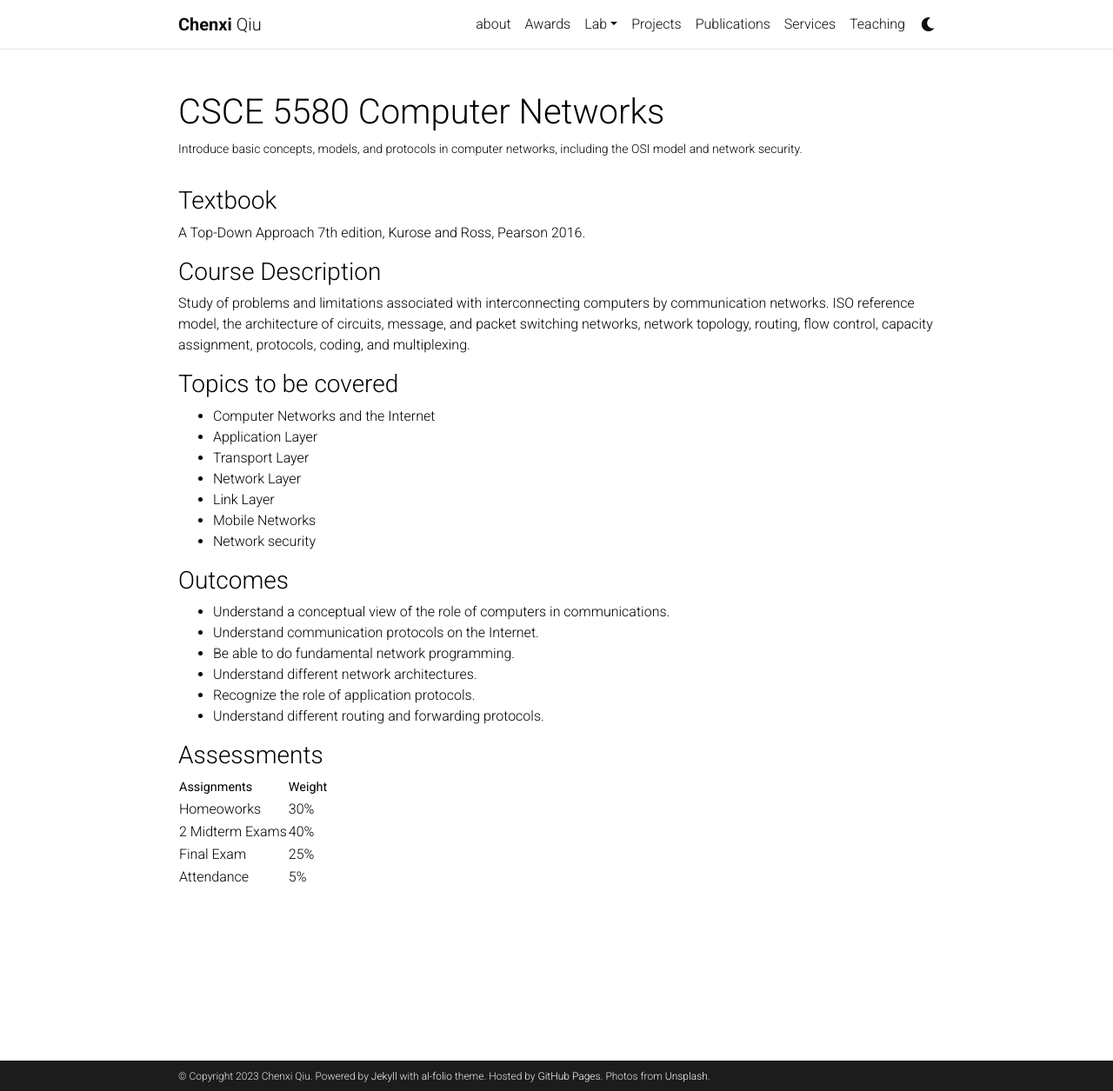
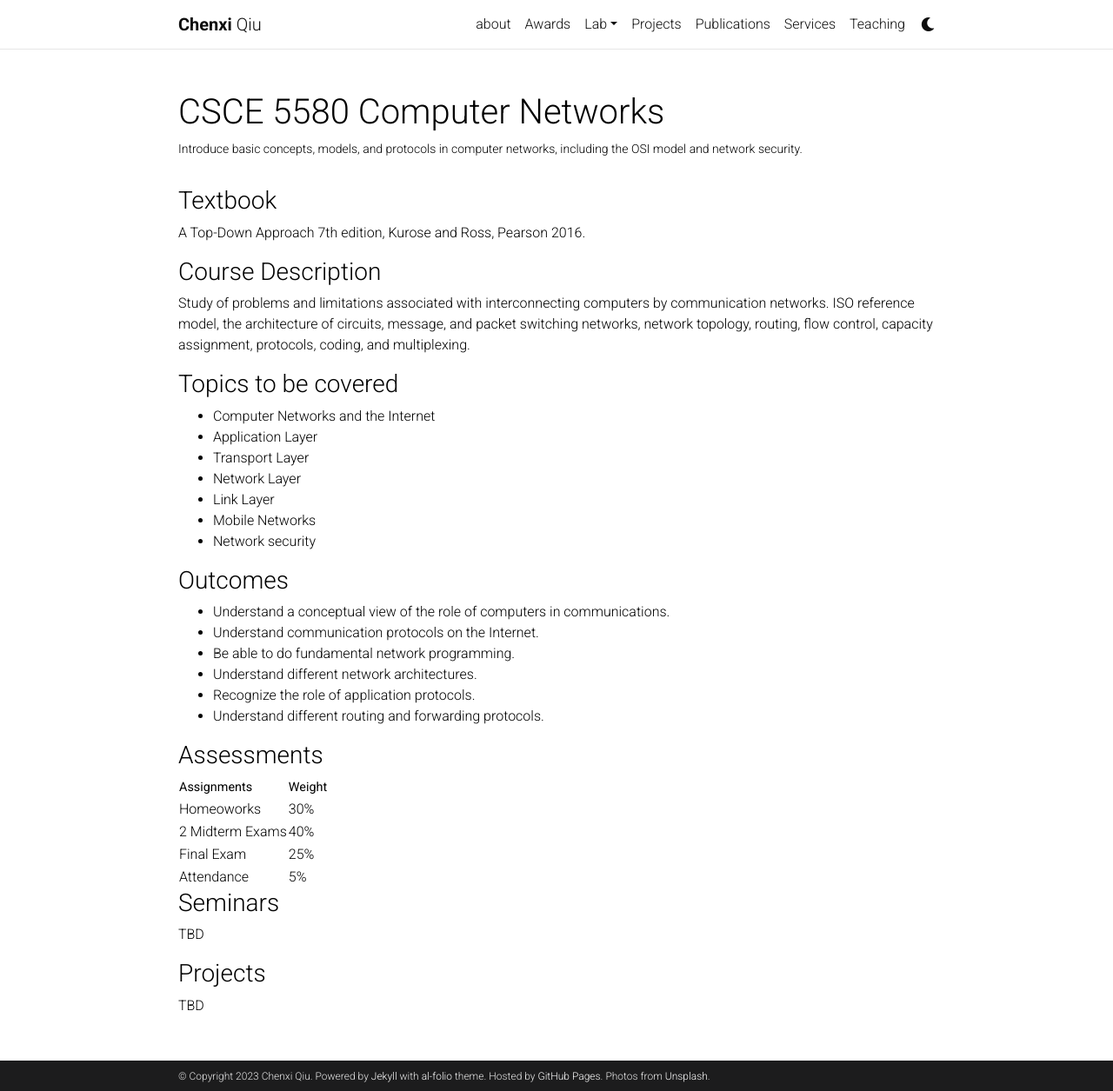
Before and after one commit to chenxiunt/chenxiunt.github.io, a Jekyll site: the page built from _teaching/CSCE5850.markdown, in a window 1280 px wide and 1255 px high. Shown: the whole window at 87% size. Built offline with Jekyll 4.4.1, drawn with Linux system fonts in a browser that asks for light colours; comment, search, counter and statistics services are not loaded; a style sheet for code colours, icons or effects is not loaded.

Commit message:
Update CSCE5850.markdown

```diff
--- a/_teaching/CSCE5850.markdown
+++ b/_teaching/CSCE5850.markdown
@@ -40,3 +40,9 @@ Homeoworks        | 30%
 2 Midterm Exams   | 40%
 Final Exam        | 25%
 Attendance        | 5%
+
+### Seminars ###
+TBD
+
+### Projects ###
+TBD
```
